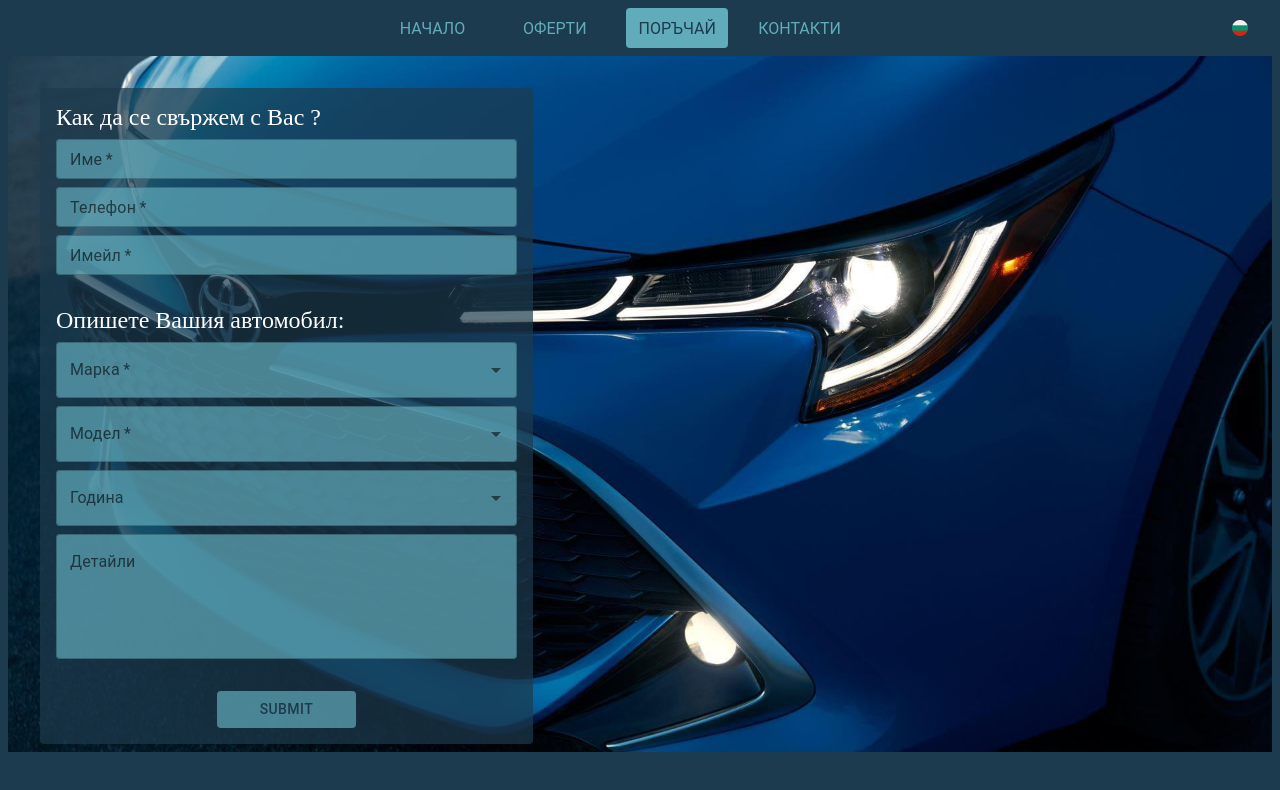
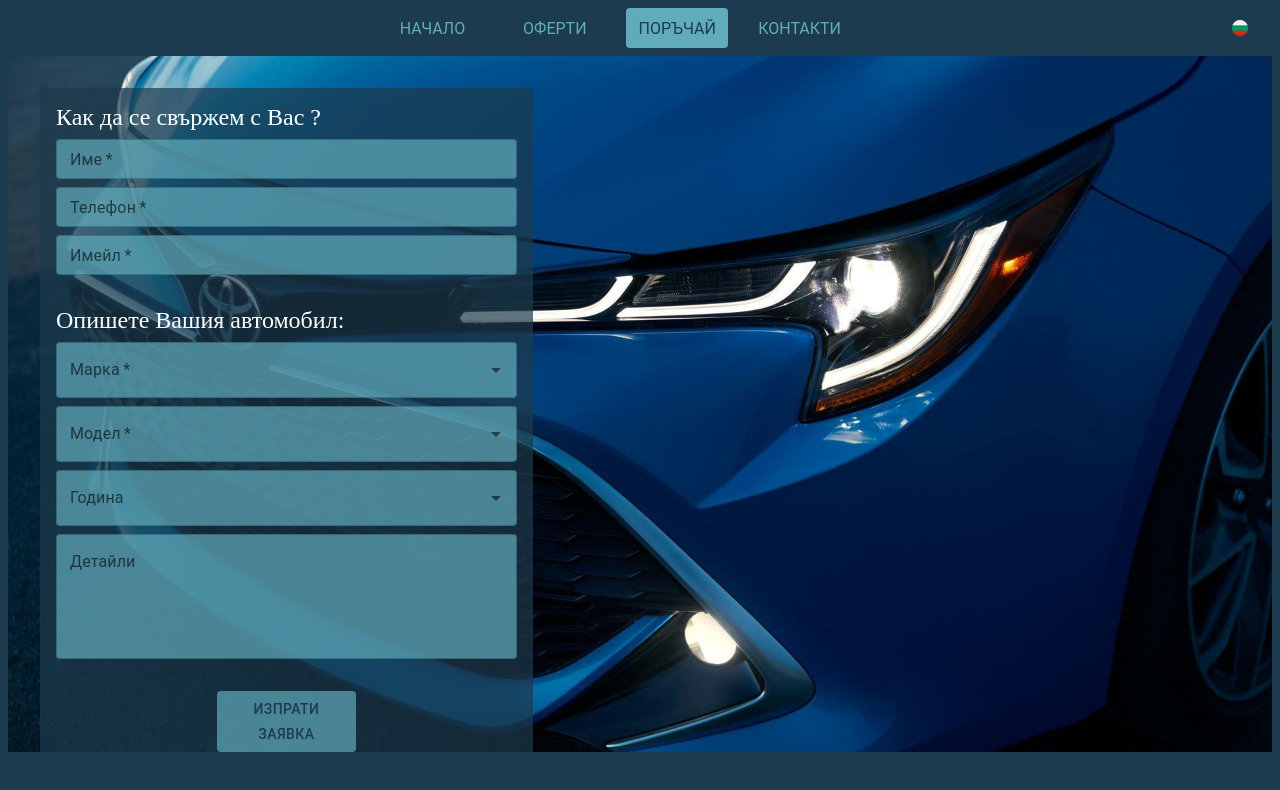
Before and after one commit to pseudogode/Carate, a React (Vite) app: page /order in a window 1280 px wide. Shown: the top 790 px of the page. Built offline with nearby package versions, Linux system fonts and the light colour scheme.

Commit message:
Translate submit button/alert

```diff
--- a/src/locales/bg/translation.json
+++ b/src/locales/bg/translation.json
@@ -29,7 +29,9 @@
       "year": "Година",
       "price": "Цена",
       "details": "Детайли",
-      "description": "Разкажете ни максимално подробно за Вашето търсене: двигател, година, скоростна кутия, цвят, екстри, максимален пробег и всичко останало, което е важно за Вас."
+      "description": "Разкажете ни максимално подробно за Вашето търсене: двигател, година, скоростна кутия, цвят, екстри, максимален пробег и всичко останало, което е важно за Вас.",
+      "submit": "Изпрати заявка",
+      "submitAlert": "Заявката ви е изпратена. Ще се свържем с Вас скоро!"
     }
   }
 }
--- a/src/locales/en/translation.json
+++ b/src/locales/en/translation.json
@@ -29,7 +29,9 @@
       "year": "Year",
       "price": "Price",
       "details": "Details",
-      "description": "Please, provide detailed information about your request: e.g., engine, year, gearbox, color, equipment, mileage, etc."
+      "description": "Please, provide detailed information about your request: e.g., engine, year, gearbox, color, equipment, mileage, etc.",
+      "submit": "Submit request",
+      "submitAlert": "Your request is sent. We will contact you soon!"
     }
   }
 }
--- a/src/pages/order/order.tsx
+++ b/src/pages/order/order.tsx
@@ -19,7 +19,7 @@ const parsePhoneNumber = (input: string) => parse(input, phoneNumberRegex);
 function Order() {
   const { handleSubmit, control } = useForm();
   const { t } = useTranslate('order');
-  const onSubmit = (d) => alert(JSON.stringify(d));
+  const onSubmit = () => alert(t('submitAlert'));
 
   const [phoneNumber, setPhoneNumber] = useState('');
   const [captchaPassed, setCaptchaPassed] = useState(true);
@@ -150,7 +150,7 @@ function Order() {
           { captchaPassed &&
             <Box className={`${classes.padding} ${classes.captchaContainer}`}>
               <Button className={classes.submitButton} type='submit'>
-                Submit
+                {t('submit')}
               </Button>
             </Box> }
         </form>
```
